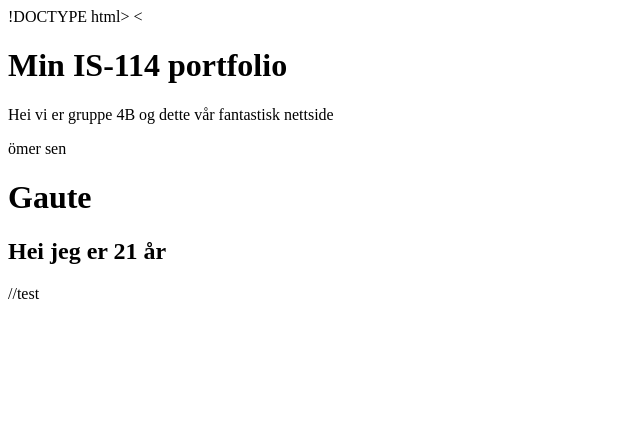
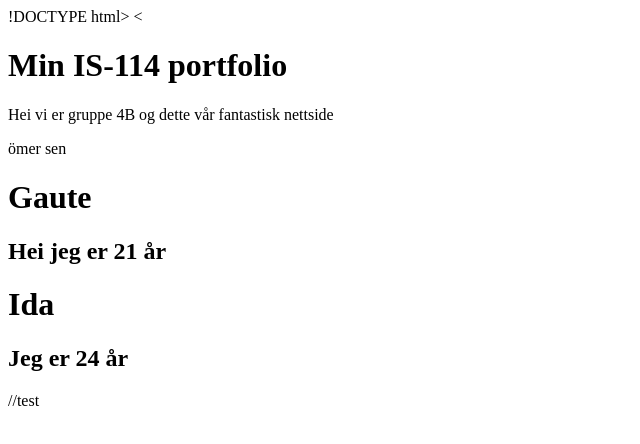
Before and after one commit to Tringak1/Gruppe-4B-study, a plain HTML site: page index.html in a window 1280 px wide. Shown: the whole page, without its empty margins (0-640 px from the left). Drawn offline with Linux system fonts and the light colour scheme.

Commit message:
endringer

```diff
--- a/index.html
+++ b/index.html
@@ -15,6 +15,8 @@
     <h1> Gaute </h1>
     <h2>Hei jeg er 21 år</h2>
 </div>
+<h1>Ida</h1>
+<h2>Jeg er 24 år</h2>
 </body>
 </html>
 
```
